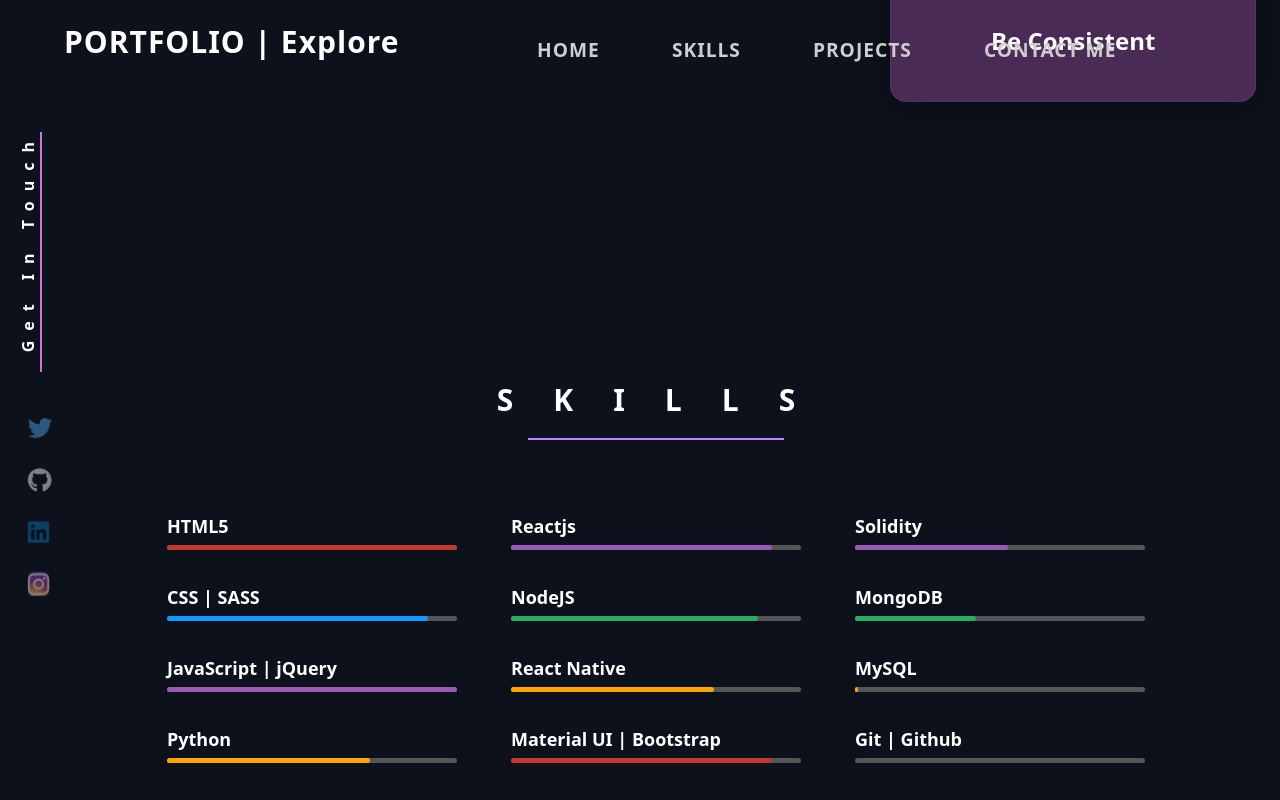
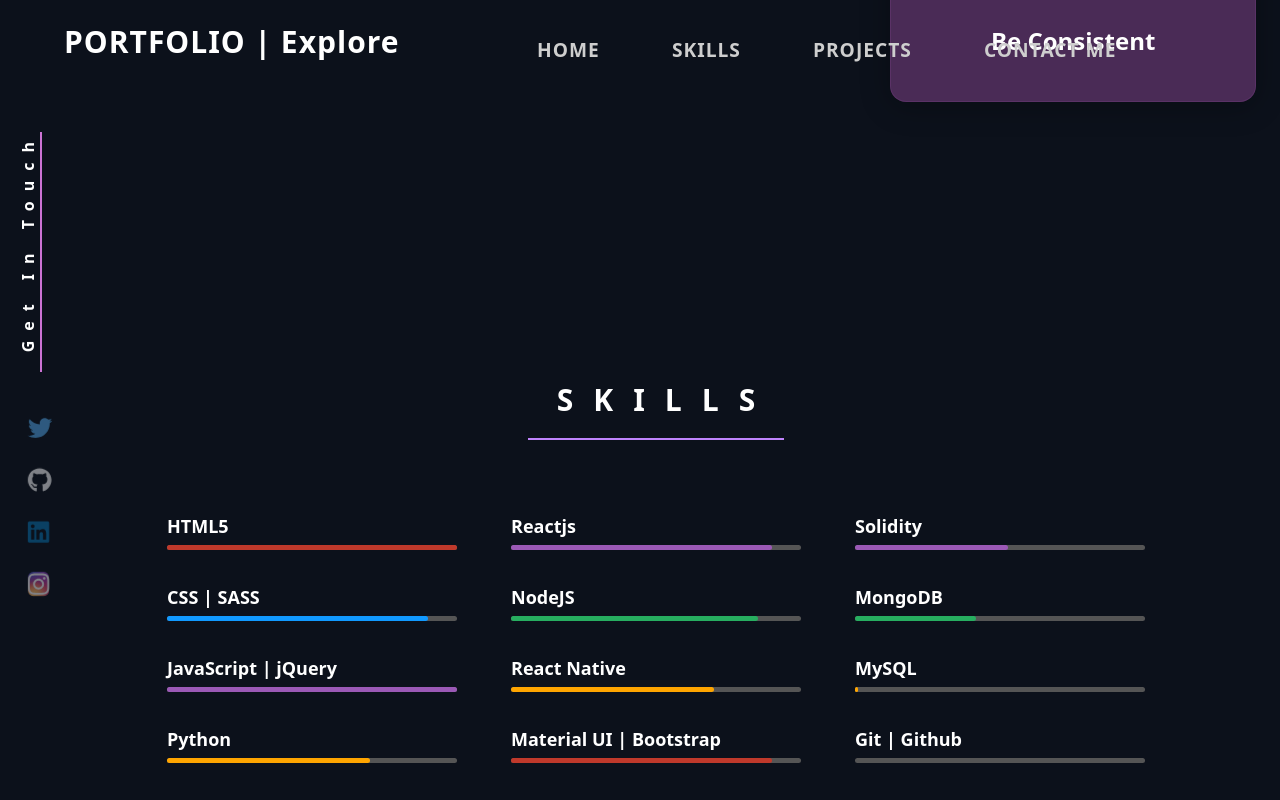
Before and after one commit to Aayushd18/Portfolio-Aayush, a Next.js app: page / in a window 1280 px wide. In both pictures the pointer is over the element "SKILLS". Shown: the part 578-1378 px from the top of the page. Built offline with nearby package versions, Linux system fonts and the light colour scheme.

Commit message:
update letter spacing values

```diff
--- a/styles/globals.scss
+++ b/styles/globals.scss
@@ -294,6 +294,7 @@
 	box-shadow: 0 4px 30px rgba(0, 0, 0, 0.3);
 	backdrop-filter: blur(12.5px);
 	-webkit-backdrop-filter: blur(12.5px);
+  -moz-backdrop-filter: blur(12.5px);
 	border: 1px solid rgba(160, 80, 169, 0.19);
 	// background-image: url('/wave-haikei.svg');
 	// background-size: cover;
@@ -364,7 +365,7 @@
 }
 
 .project-heading:hover {
-	letter-spacing: 40px;
+	letter-spacing: 20px;
 
 }
 
@@ -651,6 +652,7 @@
 .card {
   backdrop-filter: blur(16px) saturate(180%);
   -webkit-backdrop-filter: blur(16px) saturate(180%);
+  -moz-backdrop-filter: blur(16px) saturate(180%);
   background-color: rgba(56, 32, 58, 0.75);
   border-radius: 12px;
   border: 1px solid rgba(255, 255, 255, 0.125);
```
Also changed, not shown: public/aayush.jpeg (added).
